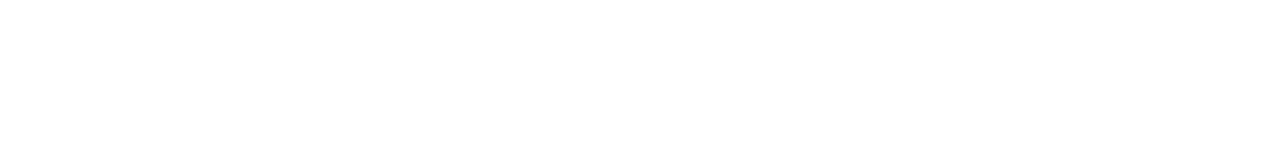
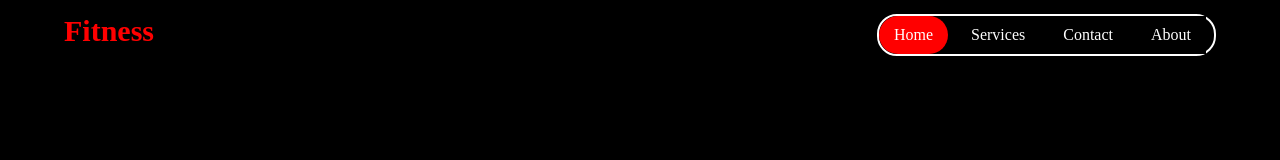
Before and after one commit to programmerrabbanii/ph-assignment-two, a plain HTML site: page index.html in a window 1280 px wide. Drawn offline with Linux system fonts and the light colour scheme.

Commit message:
added the navbar section

```diff
--- a/index.html
+++ b/index.html
@@ -4,10 +4,29 @@
     <meta charset="UTF-8">
     <meta name="viewport" content="width=device-width, initial-scale=1.0">
     <title>assignment two</title>
+    <!-- font awesome cdn link here -->
+    <link rel="stylesheet" href="https://cdnjs.cloudflare.com/ajax/libs/font-awesome/6.6.0/css/all.min.css" integrity="sha512-Kc323vGBEqzTmouAECnVceyQqyqdsSiqLQISBL29aUW4U/M7pSPA/gEUZQqv1cwx4OnYxTxve5UMg5GT6L4JJg==" crossorigin="anonymous" referrerpolicy="no-referrer" />
+    <!-- css link here -->
     <link rel="stylesheet" href="style.css">
 </head>
-<body>
-    <header></header>
+<body class="">
+    <header>
+        <nav>
+            <div class="navBar container">
+                <div class="navBar-left">
+                    <h3>Fitness</h3>
+                </div>
+                <div class="navBar-rights">
+                    <ul>
+                        <li class="nav-style">home</li>
+                        <li>services</li>
+                        <li>contact</li>
+                        <li>about</li>
+                    </ul>
+                </div>
+            </div>
+        </nav>
+    </header>
     <main></main>
     <footer></footer>
 
--- a/style.css
+++ b/style.css
@@ -0,0 +1,41 @@
+*{
+    margin: 0;
+    padding: 0;
+    background-color: black;
+}
+.container{
+    width: 90%;
+    margin: 0 auto;
+
+}
+.navBar {
+    display: flex;
+    justify-content: space-between;
+    margin-top: 14px;
+}
+.navBar-left{
+    color: white;
+}
+.navBar-left h3{
+    color: red;
+    font-size: 30px;
+}
+.navBar-rights ul{
+    display: flex;
+    border: 2px solid white;
+    border-radius: 20px;
+
+}
+.navBar-rights ul li{
+    list-style: none;
+    margin-right: 8px;
+    text-transform: capitalize;
+    color: white;
+    font-weight: 300;
+    padding: 10px 15px;
+}
+.navBar-rights .nav-style{
+    background-color: red;
+    padding: 10px 15px;
+    border-radius: 20px;
+}
```
